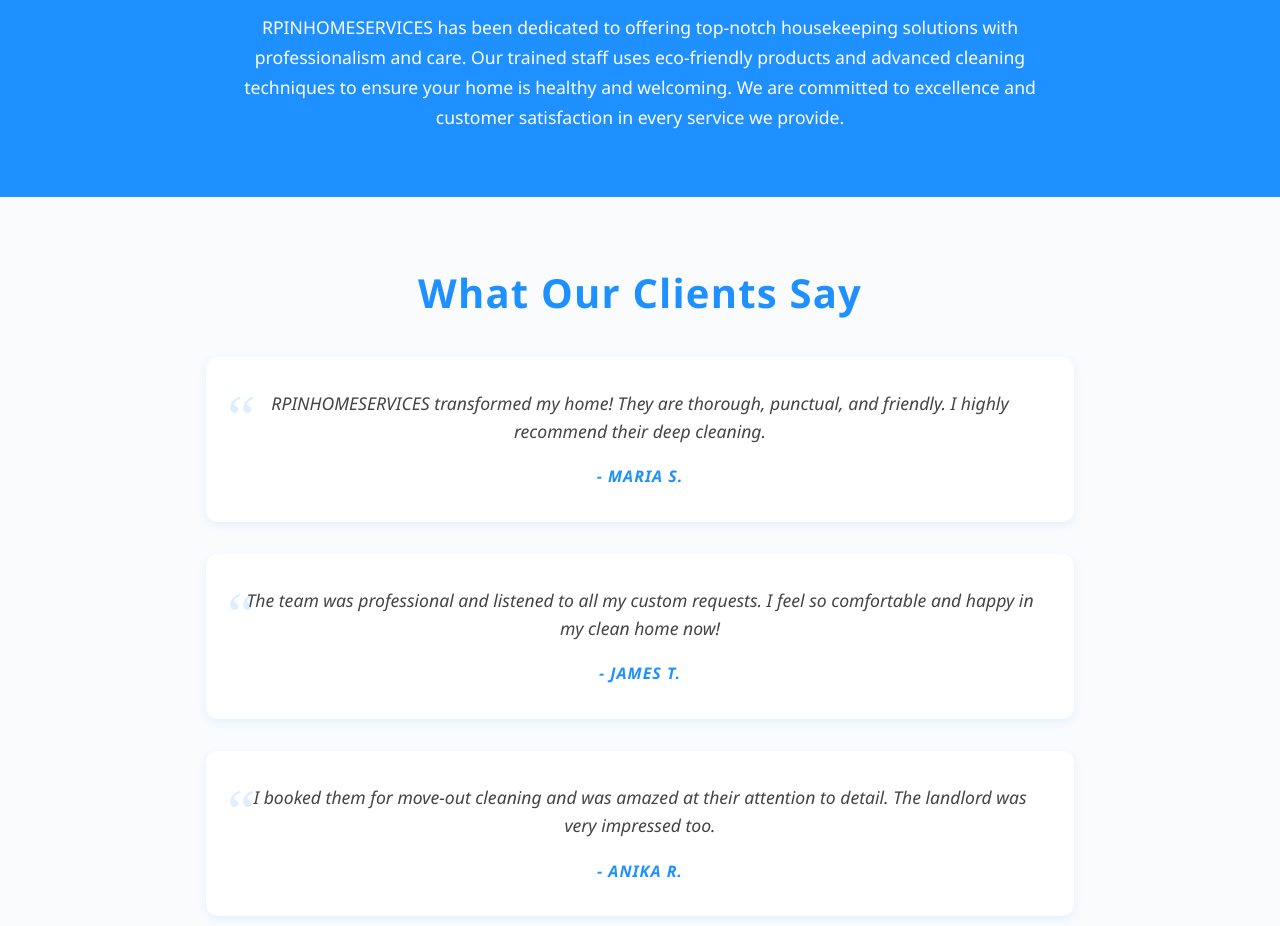
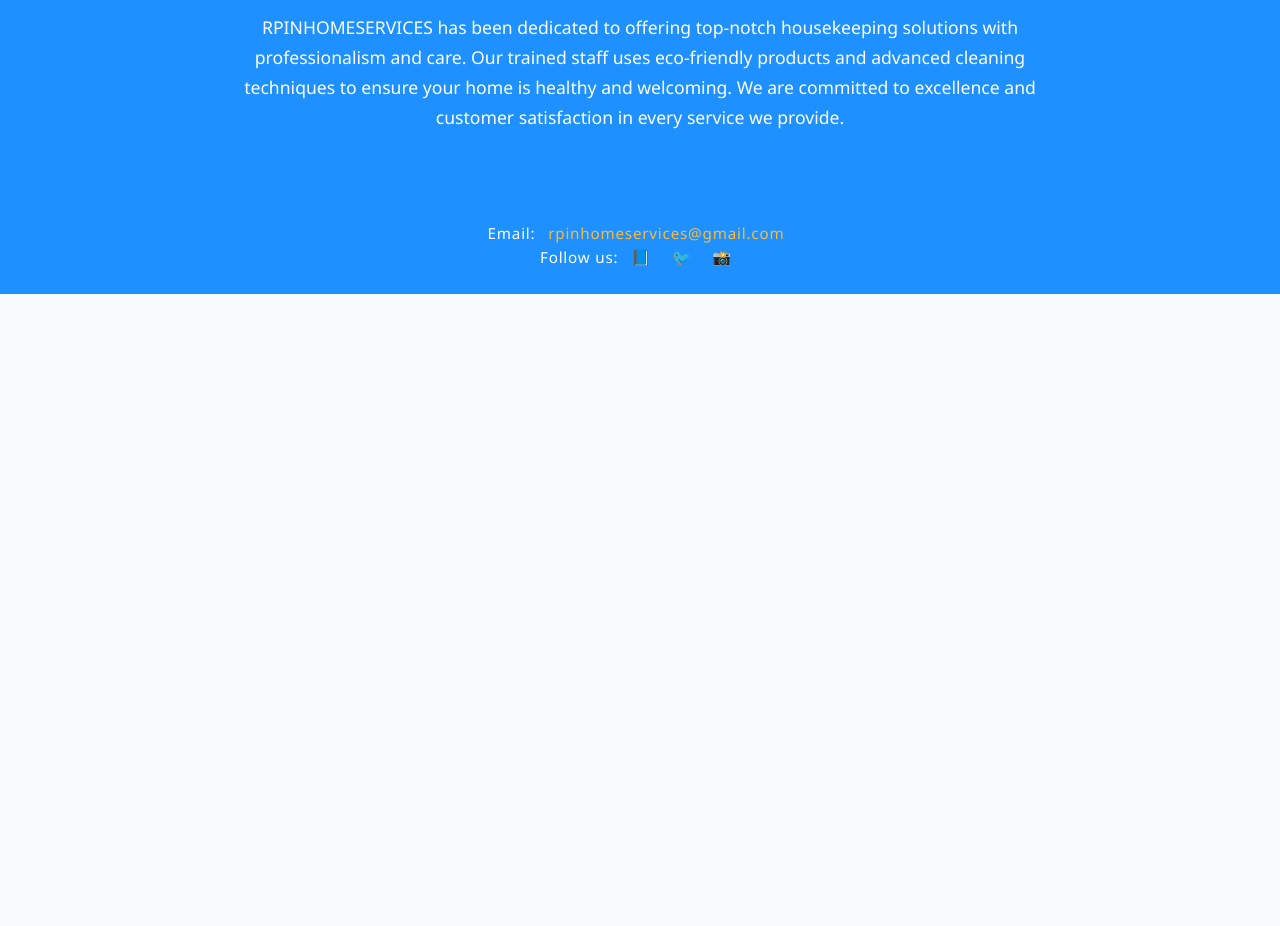
Before and after one commit to roshaService/rosha.service, a plain HTML site: page index.html in a window 1280 px wide. Shown: the part 1514-2440 px from the top of the page. After the commit the page ends 1808 px from the top, so only its background shows below. Drawn offline with Linux system fonts and the light colour scheme.

Commit message:
removed testimonial

```diff
--- a/index.html
+++ b/index.html
@@ -375,21 +375,6 @@
     </p>
   </section>
 
-  <section id="testimonials" aria-label="Customer Testimonials">
-    <h2>What Our Clients Say</h2>
-    <div class="testimonial" tabindex="0">
-      <p>RPINHOMESERVICES transformed my home! They are thorough, punctual, and friendly. I highly recommend their deep cleaning.</p>
-      <div class="client">- Maria S.</div>
-    </div>
-    <div class="testimonial" tabindex="0">
-      <p>The team was professional and listened to all my custom requests. I feel so comfortable and happy in my clean home now!</p>
-      <div class="client">- James T.</div>
-    </div>
-    <div class="testimonial" tabindex="0">
-      <p>I booked them for move-out cleaning and was amazed at their attention to detail. The landlord was very impressed too.</p>
-      <div class="client">- Anika R.</div>
-    </div>
-  </section>
 
   <footer>
     <p>Email: <a href="mailto:rpinhomeservices@gmail.com">rpinhomeservices@gmail.com</a></p>
```
